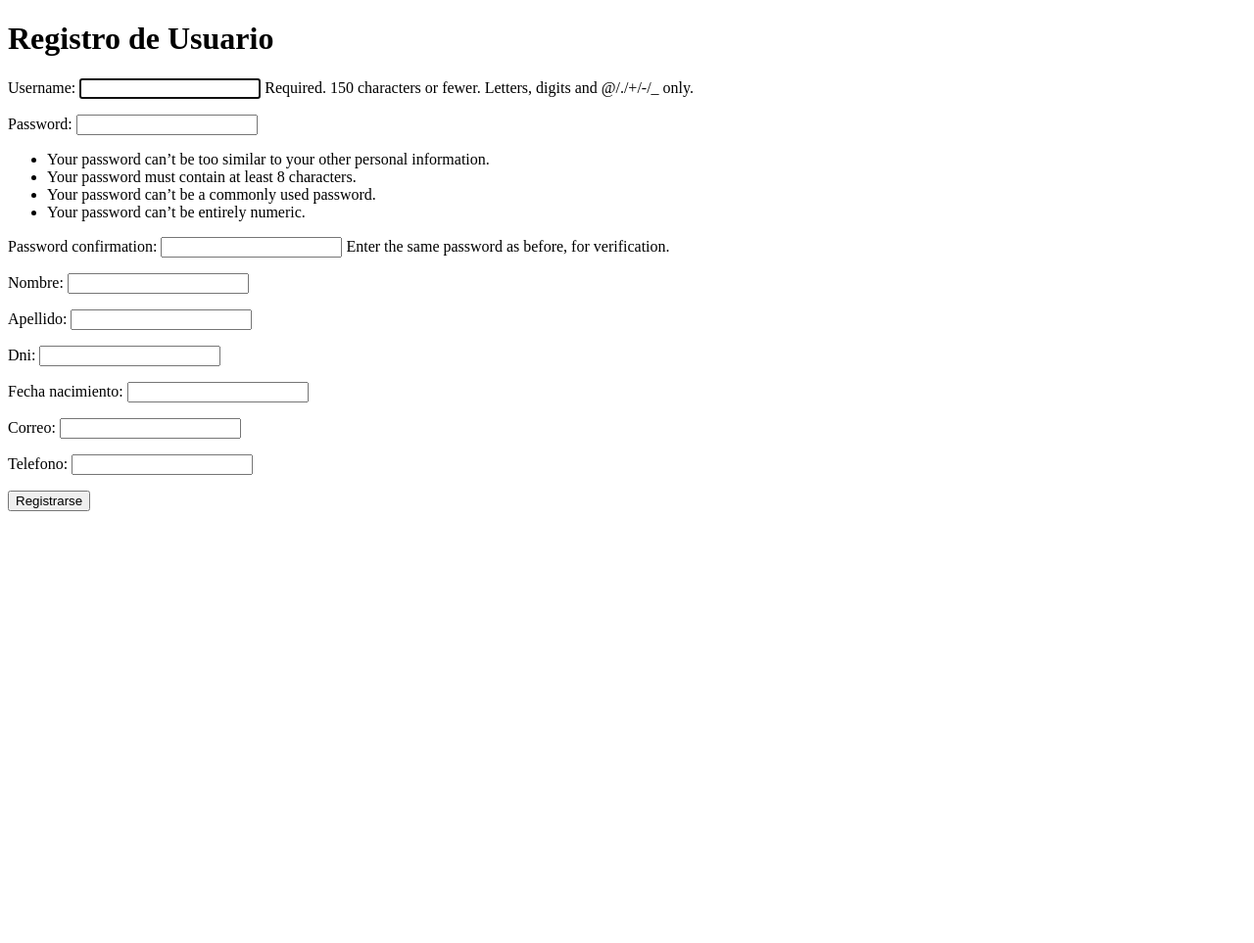
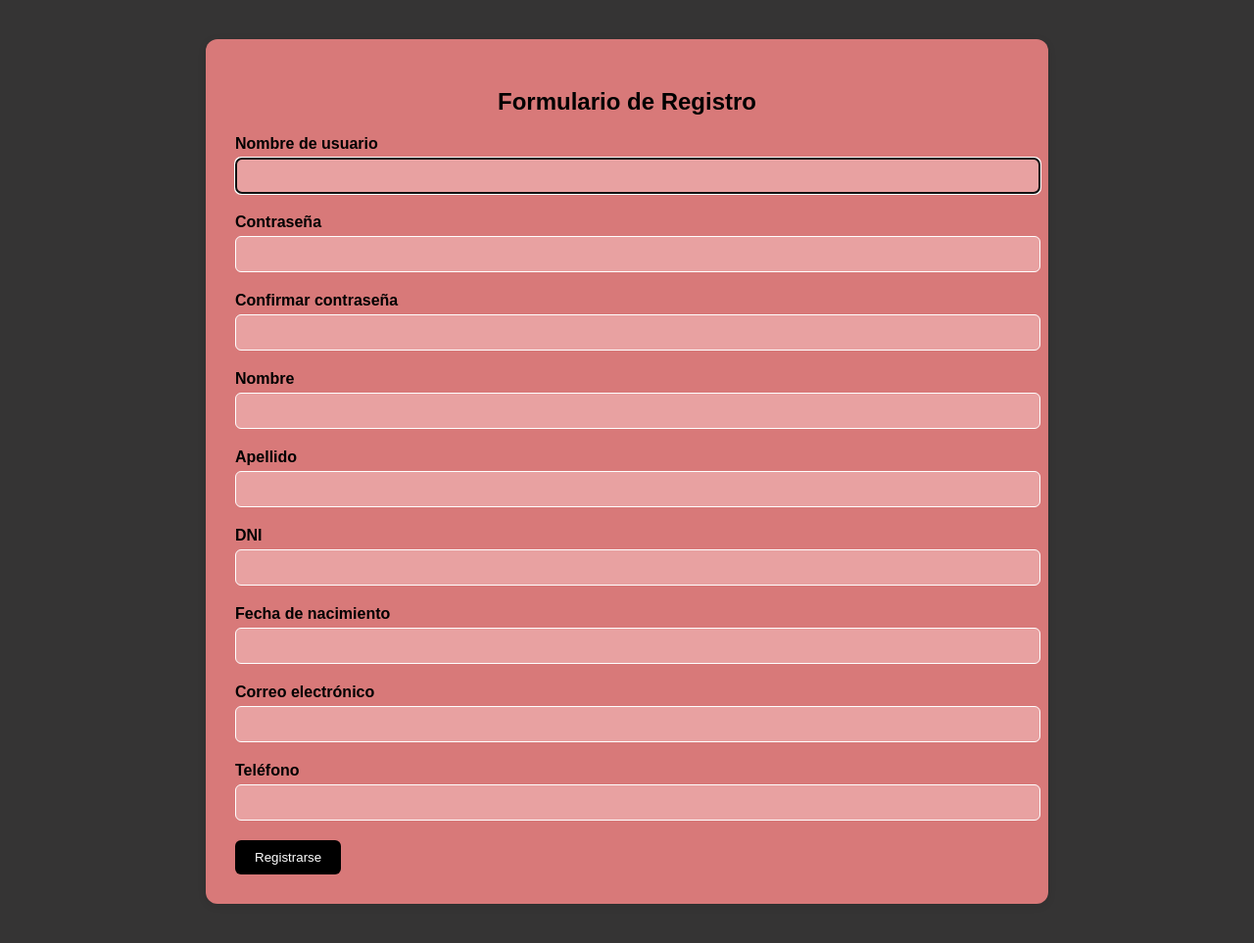
Before and after one commit to Fermin-Arana/proyectoPython, a Django app: page /registrarse/ in a window 1280 px wide. Shown: the whole page at 98% size. Before the commit the page ends 522 px from the top, so only its background shows below. Run offline with Django 5.2, Linux system fonts and the light colour scheme.

Commit message:
front del registrar

```diff
--- a/alquiler_autos/urls.py
+++ b/alquiler_autos/urls.py
@@ -19,5 +19,5 @@ from django.urls import path, include
 
 urlpatterns = [
     path('admin/', admin.site.urls),
-    path('', include('usuarios.urls')),  # <-- agregá esto si no está
+    path('', include('usuarios.urls')),
 ]
--- a/usuarios/forms.py
+++ b/usuarios/forms.py
@@ -1,13 +1,84 @@
-# usuarios/forms.py
-
 from django import forms
 from django.contrib.auth.forms import UserCreationForm
 from .models import Usuario
+import re
 
-#Esto es un formulario que Django va a usar para crear un usuario nuevo.
-#Básicamente, sirve para que alguien complete un formulario en una página web y
-#Django lo guarde en la base de datos como un nuevo usuario.
-class RegistrarUsuarioForm(UserCreationForm):
+class CustomUserCreationForm(UserCreationForm):
+    username = forms.CharField(
+        label="Nombre de usuario",
+        help_text="",
+        error_messages={
+            'required': 'Este campo es obligatorio.',
+            'max_length': 'Máximo 150 caracteres.',
+        },
+        widget=forms.TextInput(attrs={'class': 'form-control'}),
+    )
+    password1 = forms.CharField(
+        label="Contraseña",
+        widget=forms.PasswordInput(attrs={'class': 'form-control'}),
+        help_text="La contraseña debe tener al menos 8 caracteres y ser alfanumérica.",
+        error_messages={
+            'required': 'Debes ingresar una contraseña.',
+        },
+    )
+    password2 = forms.CharField(
+        label="Confirmar contraseña",
+        widget=forms.PasswordInput(attrs={'class': 'form-control'}),
+        help_text="",
+        error_messages={
+            'required': 'Debes confirmar la contraseña.',
+        },
+    )
+
     class Meta:
         model = Usuario
         fields = ['username', 'password1', 'password2', 'nombre', 'apellido', 'dni', 'fecha_nacimiento', 'correo', 'telefono']
+        labels = {
+            'nombre': 'Nombre',
+            'apellido': 'Apellido',
+            'dni': 'DNI',
+            'fecha_nacimiento': 'Fecha de nacimiento',
+            'correo': 'Correo electrónico',
+            'telefono': 'Teléfono',
+        }
+
+    def clean_username(self):
+        username = self.cleaned_data.get('username')
+        if Usuario.objects.filter(username=username).exists():
+            raise forms.ValidationError("Ese nombre de usuario ya está en uso. Probá con otro.")
+        return username
+
+    def clean_dni(self):
+        dni = self.cleaned_data.get('dni')
+        if Usuario.objects.filter(dni=dni).exists():
+            raise forms.ValidationError("Ese DNI ya está en uso. Probá con otro.")
+        return dni
+
+    def clean_telefono(self):
+        telefono = self.cleaned_data.get('telefono')
+        if Usuario.objects.filter(telefono=telefono).exists():
+            raise forms.ValidationError("Ese teléfono ya está en uso. Probá con otro.")
+        return telefono
+
+    def clean_password1(self):
+        password = self.cleaned_data.get('password1')
+        errores = []
+
+        if len(password) < 8:
+            errores.append("La contraseña debe tener al menos 8 caracteres.")
+        if not re.search(r'[A-Za-z]', password) or not re.search(r'[0-9]', password):
+            errores.append("La contraseña debe ser alfanumérica (letras y números).")
+
+        if errores:
+            raise forms.ValidationError(errores)
+
+        return password
+
+    def clean_password2(self):
+        password1 = self.cleaned_data.get('password1')
+        password2 = self.cleaned_data.get('password2')
+
+        if password1 != password2:
+            raise forms.ValidationError("Las contraseñas no coinciden.")
+
+        return password2
--- /dev/null
+++ b/usuarios/static/usuarios/style.css
@@ -0,0 +1,59 @@
+/* style.css */
+
+body {
+    background-color: #353434;
+    font-family: Arial, sans-serif;
+    margin: 0;
+    padding: 0;
+}
+
+.container {
+    max-width: 800px;
+    margin: 40px auto;
+    padding: 30px;
+    background-color: rgb(216, 121, 121);
+    border-radius: 12px;
+    box-shadow: 0 2px 8px rgba(0, 0, 0, 0.1);
+}
+
+h1, h2 {
+    color: #000000;
+    text-align: center;
+}
+
+label {
+    display: block;
+    margin-top: 20px;
+    font-weight: bold;
+}
+
+input, select {
+    width: 100%;
+    padding: 10px;
+    margin-top: 5px;
+    border-radius: 6px;
+    border: 1px solid #ffffff;
+    background-color: #e8a1a1;
+}
+
+button {
+    margin-top: 20px;
+    padding: 10px 20px;
+    background-color: #000000;
+    color: rgb(255, 255, 255);
+    border: none;
+    border-radius: 6px;
+    cursor: pointer;
+}
+
+button:hover {
+    background-color: #0056b3;
+}
+
+.error-message {
+    color: red;
+    border: 1px solid red;
+    padding: 5px;
+    background-color: #f8d7da;
+    margin-top: 10px;
+}
--- /dev/null
+++ b/usuarios/templates/usuarios/base.html
@@ -0,0 +1,17 @@
+<!-- base.html -->
+
+<!DOCTYPE html>
+<html lang="es">
+<head>
+    {% load static %}
+    <meta charset="UTF-8">
+    <title>{% block title %}Mi Sitio{% endblock %}</title>
+    <link rel="stylesheet" href="{% static 'usuarios/style.css' %}">
+</head>
+<body>
+    <div class="container">
+        {% block content %}
+        {% endblock %}
+    </div>
+</body>
+</html>
--- a/usuarios/templates/usuarios/registrar_usuario.html
+++ b/usuarios/templates/usuarios/registrar_usuario.html
@@ -1,17 +1,32 @@
-<!-- usuarios/templates/usuarios/registrar_usuario.html -->
+<!-- registrar_usuario.html -->
 
-<!DOCTYPE html>
-<html lang="es">
-<head>
-    <meta charset="UTF-8">
-    <title>Registrarse</title>
-</head>
-<body>
-    <h1>Registro de Usuario</h1>
-    <form method="POST">
+{% extends 'usuarios/base.html' %}
+
+{% block title %}Registrarse{% endblock %}
+
+{% block content %}
+    <h2>Formulario de Registro</h2>
+    <form method="post">
         {% csrf_token %}
-        {{ form.as_p }}
+
+        <!-- Mostrar el formulario con campos y errores -->
+        <div class="form-group">
+            {% for field in form %}
+                <div class="form-group">
+                    <label for="{{ field.id_for_label }}">{{ field.label }}</label>
+                    {{ field }}
+                    {% if field.errors %}
+                        <div class="error-message">
+                            {% for error in field.errors %}
+                                <p class="text-danger">{{ error }}</p>
+                            {% endfor %}
+                        </div>
+                    {% endif %}
+                </div>
+            {% endfor %}
+        </div>
+
+        <!-- Botón de registro -->
         <button type="submit">Registrarse</button>
     </form>
-</body>
-</html>
+{% endblock %}
--- a/usuarios/urls.py
+++ b/usuarios/urls.py
@@ -1,6 +1,7 @@
 from django.urls import path
-from . import views
+from .views import registrarse, home_redirect
 
 urlpatterns = [
-    path('registrarse/', views.registrar_usuario, name='registrarse'),
+    path('', home_redirect),
+    path('registrarse/', registrarse, name='registrarse'),
 ]
--- a/usuarios/views.py
+++ b/usuarios/views.py
@@ -1,13 +1,17 @@
 from django.shortcuts import render, redirect
-from .forms import RegistrarUsuarioForm
+from .forms import CustomUserCreationForm
 
-def registrar_usuario(request):
+def registrarse(request):
     if request.method == 'POST':
-        form = RegistrarUsuarioForm(request.POST)
+        form = CustomUserCreationForm(request.POST)
         if form.is_valid():
             form.save()
-            return redirect('login')  # Podés cambiar esto por la página que quieras mostrar luego de registrarse
+            return redirect('registrarse')
     else:
-        form = RegistrarUsuarioForm()
+        form = CustomUserCreationForm()
 
     return render(request, 'usuarios/registrar_usuario.html', {'form': form})
+
+
+def home_redirect(request):
+    return redirect('registrarse')
```
